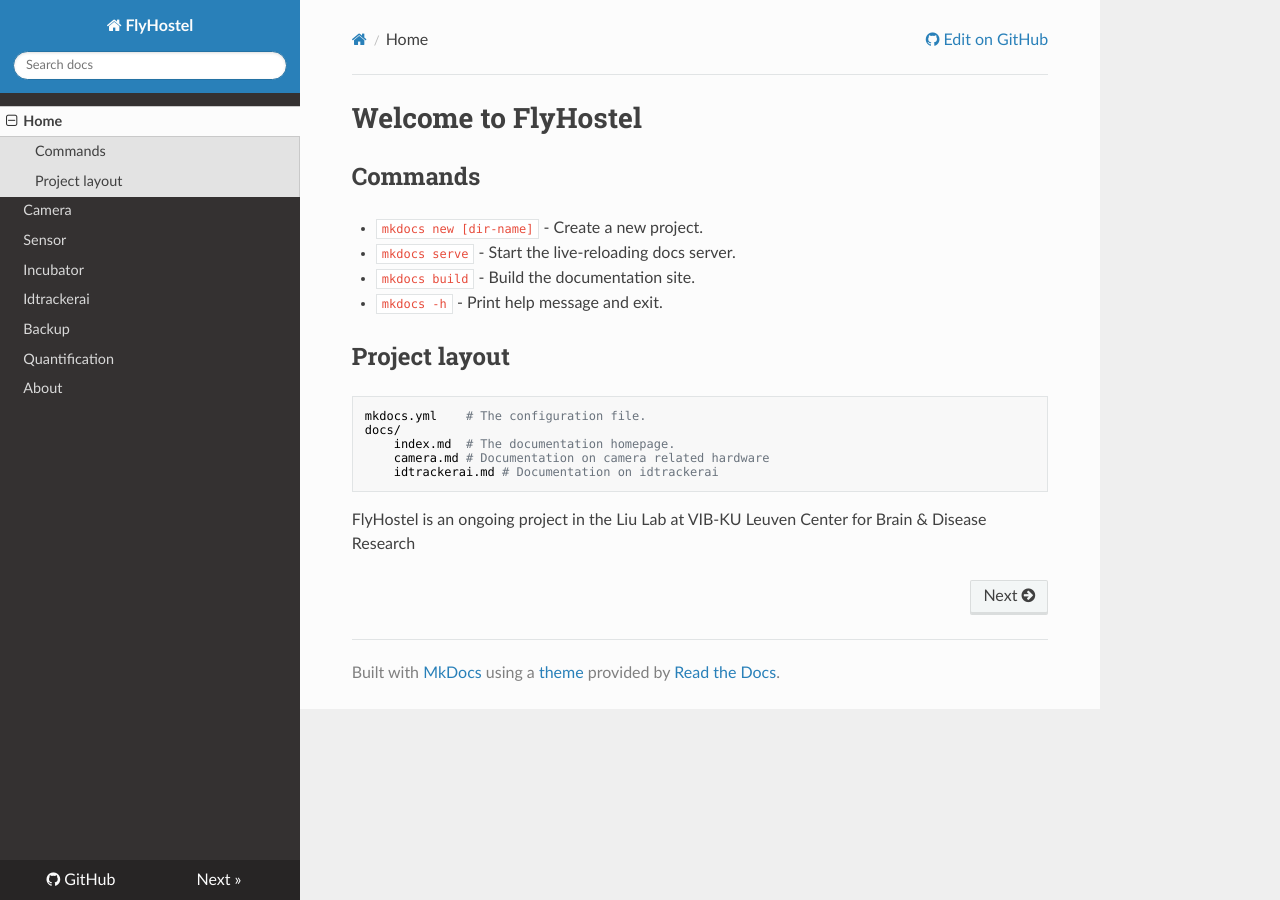
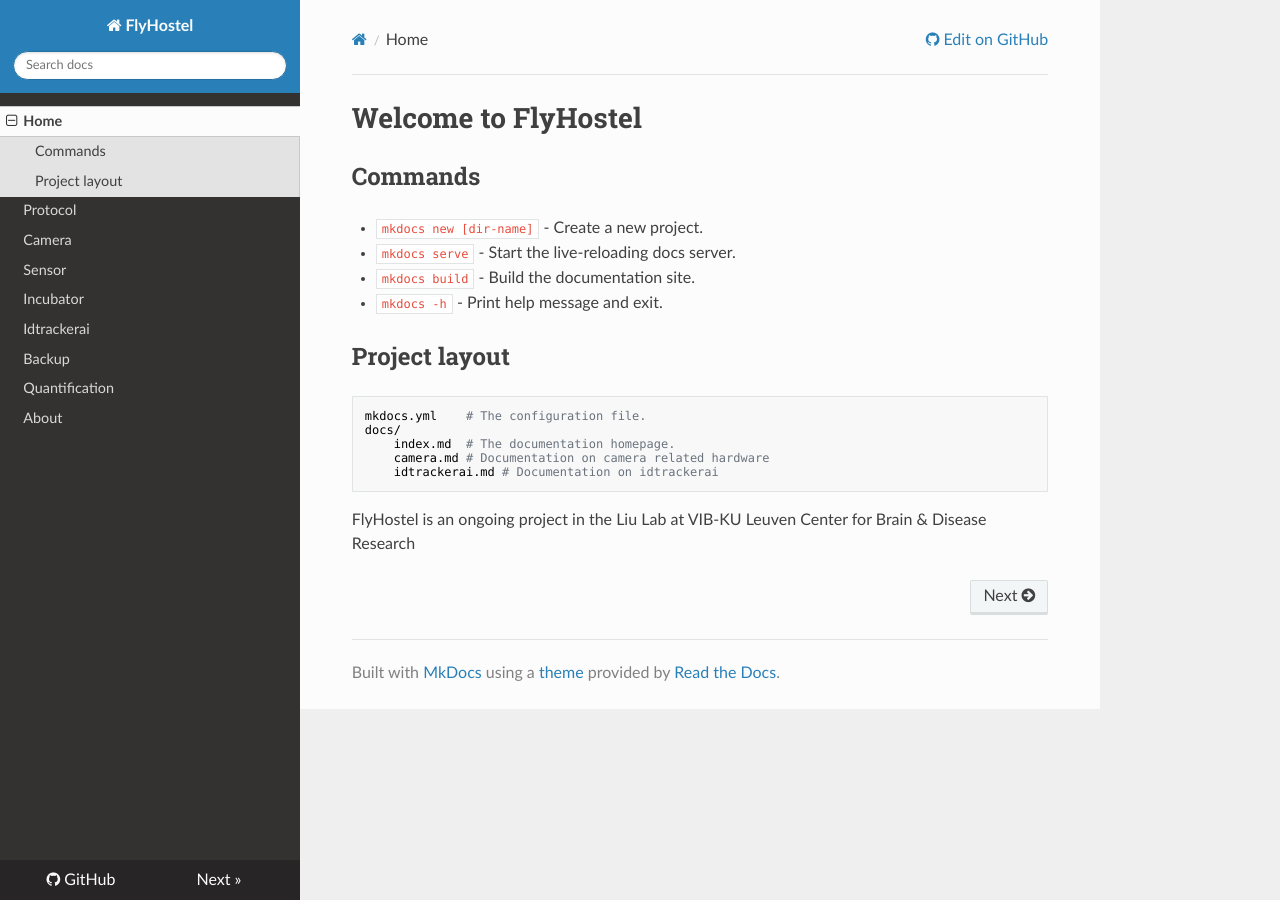
Before and after one commit to shaliulab/FlyHostelDocs, an MkDocs documentation site: the page built from docs/index.md, in a window 1280 px wide. Built offline with MkDocs 1.6.1, drawn with Linux system fonts in a browser that asks for light colours; nearby versions of some CDN libraries.

Commit message:
Update sidebar

```diff
--- a/mkdocs.yml
+++ b/mkdocs.yml
@@ -3,6 +3,7 @@ site_url: https://flyhosteldocs.readthedocs.io/en/latest/
 repo_url: https://github.com/shaliulab/FlyHostel4
 nav:
     - Home: index.md
+    - Protocol: protocol.md
     - Camera: camera.md
     - Sensor: sensor.md
     - Incubator: incubator.md
```
